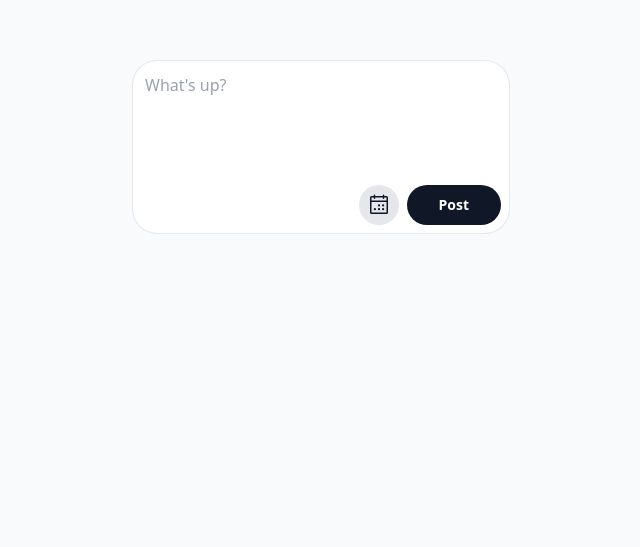
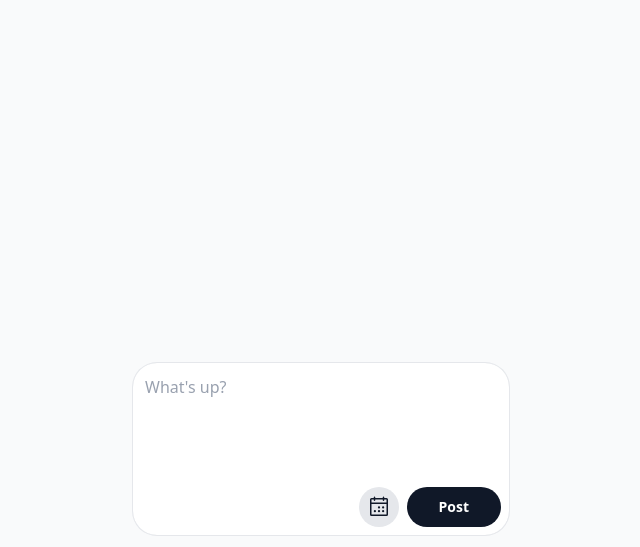
Before and after one commit to olashipsjs/schedule-post, a React (Vite) app: page / in a window 1280 px wide. Shown: the part 253-800 px from the top of the page, without its empty margins (319-959 px from the left). Built offline with nearby package versions, Linux system fonts and the light colour scheme.

Commit message:
🔧 Adjust layout alignment and position calculations in App and Select components

```diff
--- a/src/App.tsx
+++ b/src/App.tsx
@@ -52,7 +52,7 @@ const App = () => {
   };
 
   return (
-    <main className='flex flex-col items-center justify-center bg-gray-50 min-h-screen'>
+    <main className='flex flex-col items-center justify-end bg-gray-50 min-h-screen'>
       <section className='w-full'>
         <div className='max-w-[400px] mx-auto p-3 w-full'>
           <Formik
--- a/src/components/select/Select.tsx
+++ b/src/components/select/Select.tsx
@@ -118,7 +118,7 @@ const Content = ({
         width: rect?.width || 0,
         top: position === 'bottom' ? rect.bottom + 8 : undefined,
         bottom:
-          position === 'top' ? window.innerHeight - (rect.top + 8) : undefined,
+          position === 'top' ? window.innerHeight - (rect.top - 12) : undefined,
       }}
     />
   );
```
